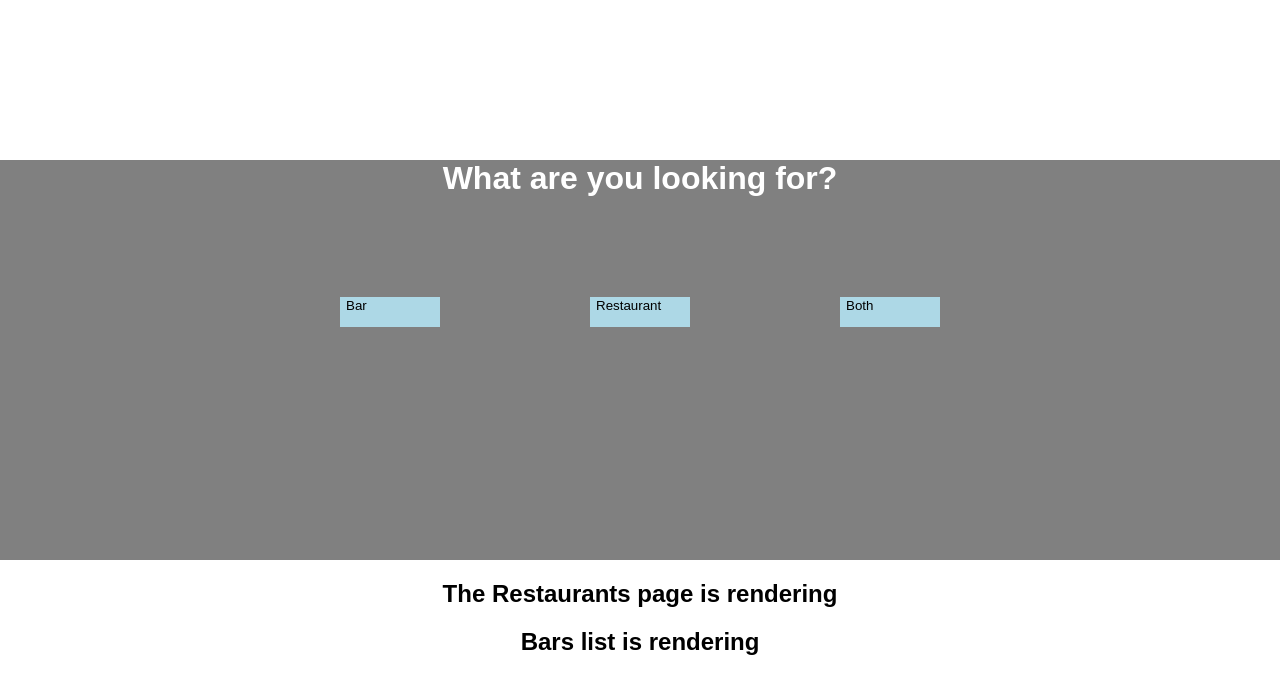
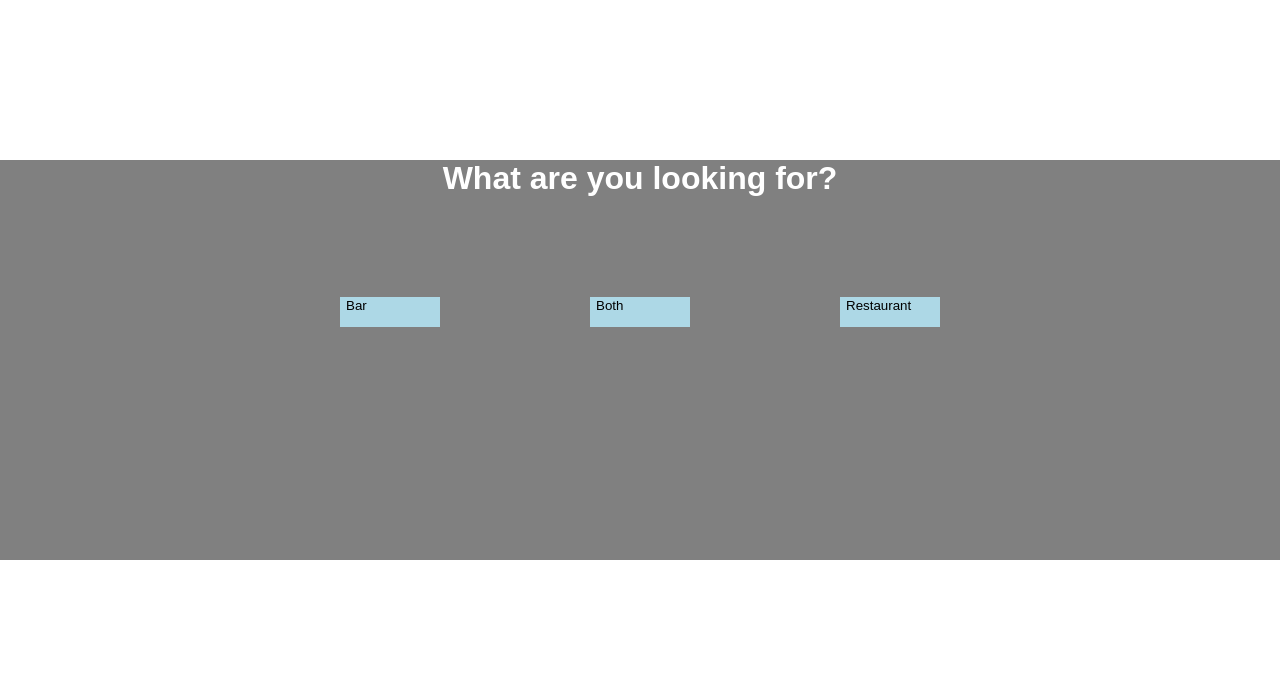
Before and after one commit to JacksonMcGrath/Eatery, a React (Create React App) app: page / in a window 1280 px wide. Shown: the top 694 px of the page. Built offline with nearby package versions, Linux system fonts and the light colour scheme.

Commit message:
added button navigation to bar and restaurant components and partially cleaned up HTML and CSS

```diff
--- a/src/App.js
+++ b/src/App.js
@@ -11,27 +11,56 @@ class App extends Component {
         super()
 
         this.state = {
+            restaurant: false,
+            bar: false,
+            both: false,
+        }
 
-        }
+        this.toggleBar = this.toggleBar.bind(this)
+
+        this.toggleRestaurant = this.toggleRestaurant.bind(this)
+
+        this.toggleBoth = this.toggleBoth.bind(this)
     }
 
+    toggleBar = () => {
+        console.log("toggleBar was run");
+        const bar = this.bar;
+        this.setState({
+            bar: !bar
+        })
+    }
+
+    toggleRestaurant = () => {
+        console.log("toggleRestaurant was run");
+        const restaurant = this.restaurant;
+        this.setState({
+            restaurant: !restaurant
+        })
+    }
+
+    toggleBoth = () => {
+        console.log("toggleBoth was run");
+        const both = this.both;
+        this.setState({
+            both: !both
+        })
+    }
     render() {
         return (
             <div className="App">
-                <div>
-                    <div className="hero">
-                        <h1 className="prompt">What are you looking for?</h1>
-                        <div className="prompt-container">
-                            <div className="option-pannel">
-                                <button className="options">Bar</button>
-                                <button className="options">Restaurant</button>
-                                <button className="options">Both</button>
-                            </div>
+                <div className="hero">
+                    <h1 className="prompt">What are you looking for?</h1>
+                    <div className="prompt-container">
+                        <div className="option-pannel">
+                            <button onClick={this.toggleBar} className="options">Bar</button>
+                            <button onClick={this.toggleBoth} className="options">Both</button>
+                            <button onClick={this.toggleRestaurant} className="options">Restaurant</button>
                         </div>
                     </div>
                 </div>
-                <RestaurantsList/>
-                <BarsList/>
+                {this.state.restaurant && <RestaurantsList/>}
+                {this.state.bar && <BarsList/>}
             </div>
         );
     }
```
